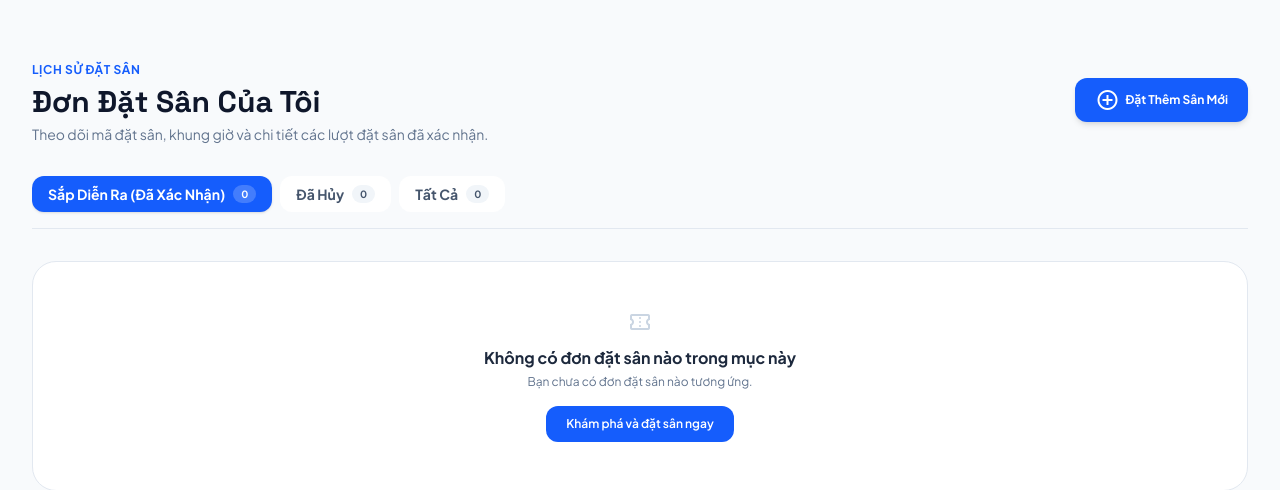
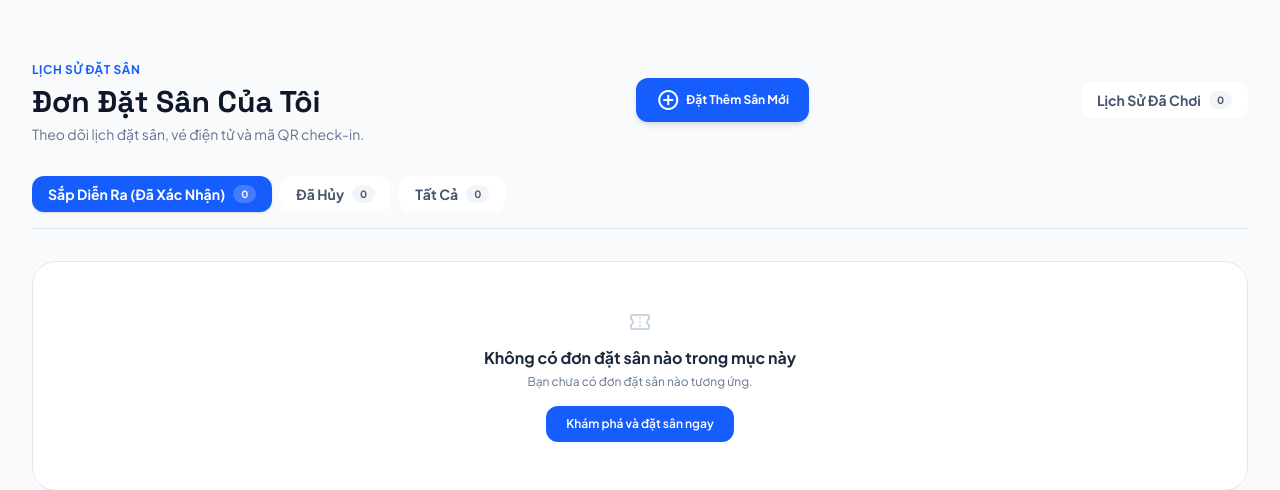
Before and after one commit to lehao04066/laravel-base, a Laravel app: page /my-bookings in a window 1280 px wide. Shown: the part 73-563 px from the top of the page. Run offline with Laravel 12, Linux system fonts and the light colour scheme; a user stored in the database is signed in; data comes from the database, SQL or seed files in the repository; style sheets or scripts are compiled from the project's sources.

Commit message:
cập nhật QR checkin

```diff
--- a/app/Http/Controllers/CustomerBookingController.php
+++ b/app/Http/Controllers/CustomerBookingController.php
@@ -4,6 +4,8 @@ namespace App\Http\Controllers;
 
 use App\Models\Booking;
 use App\Services\BookingService;
+use Endroid\QrCode\QrCode;
+use Endroid\QrCode\Writer\PngWriter;
 use Illuminate\Http\Request;
 use Illuminate\Support\Facades\Auth;
 
@@ -27,6 +29,8 @@ class CustomerBookingController extends Controller
 
         if ($tab === 'upcoming') {
             $query->where('status', 'confirmed');
+        } elseif ($tab === 'completed') {
+            $query->whereIn('status', ['checked_in', 'completed']);
         } elseif ($tab === 'cancelled') {
             $query->where('status', 'cancelled');
         }
@@ -35,10 +39,11 @@ class CustomerBookingController extends Controller
 
         // Counts for tabs
         $upcomingCount = Booking::where('user_id', $user->id)->where('status', 'confirmed')->count();
+        $completedCount = Booking::where('user_id', $user->id)->whereIn('status', ['checked_in', 'completed'])->count();
         $cancelledCount = Booking::where('user_id', $user->id)->where('status', 'cancelled')->count();
         $allCount = Booking::where('user_id', $user->id)->count();
 
-        return view('customer.my_bookings', compact('bookings', 'tab', 'upcomingCount', 'cancelledCount', 'allCount'));
+        return view('customer.my_bookings', compact('bookings', 'tab', 'upcomingCount', 'completedCount', 'cancelledCount', 'allCount'));
     }
 
     public function show(string|int $id)
@@ -50,6 +55,25 @@ class CustomerBookingController extends Controller
             ->firstOrFail();
 
         return view('customer.booking_detail', compact('booking'));
+    }
+
+    public function qr(string|int $id)
+    {
+        $booking = Booking::where(is_numeric($id) ? 'id' : 'booking_code', $id)
+            ->where('user_id', Auth::id())
+            ->whereNotNull('check_in_token')
+            ->firstOrFail();
+
+        $result = (new PngWriter())->write(new QrCode(
+            data: $booking->check_in_token,
+            size: 260,
+            margin: 12,
+        ));
+
+        return response($result->getString(), 200, [
+            'Content-Type' => $result->getMimeType(),
+            'Cache-Control' => 'private, no-store',
+        ]);
     }
 
     public function cancel(string|int $id, Request $request)
--- a/composer.json
+++ b/composer.json
@@ -7,6 +7,7 @@
     "license": "MIT",
     "require": {
         "php": "^8.2",
+        "endroid/qr-code": "^6.0",
         "laravel/framework": "^12.0",
         "laravel/tinker": "^2.10.1"
     },
--- a/resources/views/customer/my_bookings.blade.php
+++ b/resources/views/customer/my_bookings.blade.php
@@ -3,19 +3,24 @@
 @section('title', 'Đơn Đặt Sân Của Tôi - GoSport')
 
 @section('content')
-<div class="max-w-7xl mx-auto px-4 sm:px-6 lg:px-8 py-10">
+<div x-data="myBookingsApp()" class="max-w-7xl mx-auto px-4 sm:px-6 lg:px-8 py-10">
 
     <!-- Page Header -->
     <div class="flex flex-col sm:flex-row items-start sm:items-center justify-between gap-4 mb-8">
         <div>
             <span class="text-xs font-bold uppercase tracking-wider text-blue-600">Lịch sử đặt sân</span>
             <h1 class="text-2xl sm:text-3xl font-extrabold text-slate-900 font-headline mt-1">Đơn Đặt Sân Của Tôi</h1>
-            <p class="text-xs sm:text-sm text-slate-500 mt-1">Theo dõi mã đặt sân, khung giờ và chi tiết các lượt đặt sân đã xác nhận.</p>
+            <p class="text-xs sm:text-sm text-slate-500 mt-1">Theo dõi lịch đặt sân, vé điện tử và mã QR check-in.</p>
         </div>
 
         <a href="{{ route('home') }}" class="px-5 py-2.5 bg-blue-600 hover:bg-blue-700 text-white font-bold text-xs rounded-xl shadow-md transition flex items-center gap-1.5">
             <span class="material-symbols-outlined text-sm">add_circle</span>
             <span>Đặt Thêm Sân Mới</span>
+        </a>
+
+        <a href="{{ route('my-bookings', ['tab' => 'completed']) }}" class="px-4 py-2 rounded-xl text-xs sm:text-sm font-bold transition flex items-center gap-2 shrink-0 {{ $tab === 'completed' ? 'bg-blue-600 text-white shadow-sm' : 'bg-white text-slate-600 hover:bg-slate-100' }}">
+            <span>Lịch Sử Đã Chơi</span>
+            <span class="px-2 py-0.5 rounded-full text-[10px] {{ $tab === 'completed' ? 'bg-white/20 text-white' : 'bg-slate-100 text-slate-600' }}">{{ $completedCount }}</span>
         </a>
     </div>
 
@@ -61,6 +66,10 @@
                                         <span class="px-2.5 py-0.5 rounded-full text-[11px] font-bold bg-emerald-100 text-emerald-800">Đã Xác Nhận</span>
                                     @elseif($booking->status === 'cancelled')
                                         <span class="px-2.5 py-0.5 rounded-full text-[11px] font-bold bg-rose-100 text-rose-800">Đã Hủy</span>
+                                    @elseif($booking->status === 'checked_in')
+                                        <span class="px-2.5 py-0.5 rounded-full text-[11px] font-bold bg-violet-100 text-violet-800">Đã Check-in</span>
+                                    @elseif($booking->status === 'completed')
+                                        <span class="px-2.5 py-0.5 rounded-full text-[11px] font-bold bg-slate-200 text-slate-700">Đã Hoàn Thành</span>
                                     @else
                                         <span class="px-2.5 py-0.5 rounded-full text-[11px] font-bold bg-slate-100 text-slate-600">{{ $booking->status }}</span>
                                     @endif
@@ -105,6 +114,12 @@
                         </div>
 
                         <div class="flex items-center gap-4 text-xs">
+                            @if($booking->check_in_token && $booking->status !== 'cancelled')
+                                <button type="button" @click="openQrModal(@js(route('my-bookings.qr', $booking->booking_code)), @js($booking->booking_code), @js($booking->venue->name ?? 'GoSport'))" class="text-violet-600 hover:text-violet-700 hover:underline font-bold flex items-center gap-1">
+                                    <span class="material-symbols-outlined text-sm">qr_code_2</span>
+                                    <span>Xem mã QR check-in</span>
+                                </button>
+                            @endif
                             @if($booking->status === 'confirmed')
                                 <form method="POST" action="{{ route('my-bookings.cancel', $booking->booking_code) }}" onsubmit="return confirm('Bạn có chắc chắn muốn hủy đơn đặt sân này? Khung giờ sẽ được giải phóng.')">
                                     @csrf
@@ -134,4 +149,30 @@
         </div>
     @endif
 </div>
+
+<div x-cloak x-show="showQr" x-transition class="fixed inset-0 z-50 flex items-center justify-center p-4 bg-slate-950/60" @click.self="closeQrModal()">
+    <div class="w-full max-w-sm rounded-3xl bg-white p-7 text-center shadow-2xl">
+        <div class="flex items-center justify-between mb-4">
+            <h2 class="text-lg font-extrabold text-slate-900">Vé điện tử QR</h2>
+            <button type="button" @click="closeQrModal()" class="text-slate-400 hover:text-slate-700"><span class="material-symbols-outlined">close</span></button>
+        </div>
+        <p class="text-xs text-slate-500 mb-4" x-text="venue"></p>
+        <div class="mx-auto w-fit rounded-2xl border border-slate-200 bg-white p-3 shadow-sm">
+            <img :src="qrUrl" alt="Mã QR check-in" class="w-52 h-52">
+        </div>
+        <p class="mt-4 text-xs text-slate-500">Mã đặt sân</p>
+        <p class="font-mono font-bold text-slate-900" x-text="bookingCode"></p>
+        <button type="button" @click="closeQrModal()" class="mt-5 w-full rounded-xl bg-blue-600 px-4 py-3 text-xs font-bold text-white hover:bg-blue-700">Đóng</button>
+    </div>
+</div>
+
+<script>
+    function myBookingsApp() {
+        return {
+            showQr: false, bookingCode: '', venue: '', qrUrl: '',
+            openQrModal(url, code, venue) { this.qrUrl = url; this.bookingCode = code; this.venue = venue; this.showQr = true; },
+            closeQrModal() { this.showQr = false; }
+        };
+    }
+</script>
 @endsection
--- a/routes/web.php
+++ b/routes/web.php
@@ -52,6 +52,7 @@ Route::middleware(['auth'])->group(function () {
     Route::get('/my-bookings', [CustomerBookingController::class, 'index'])->name('my-bookings');
     Route::get('/my-bookings/list', [CustomerBookingController::class, 'index'])->name('my-bookings.index');
     Route::get('/my-bookings/{id}', [CustomerBookingController::class, 'show'])->name('my-bookings.show');
+    Route::get('/my-bookings/{id}/qr', [CustomerBookingController::class, 'qr'])->name('my-bookings.qr');
     Route::post('/my-bookings/{id}/cancel', [CustomerBookingController::class, 'cancel'])->name('my-bookings.cancel');
 });
 
```
Also changed, not shown: resources/views/customer/booking_detail.blade.php (+16 -1 lines), 1 other file.
